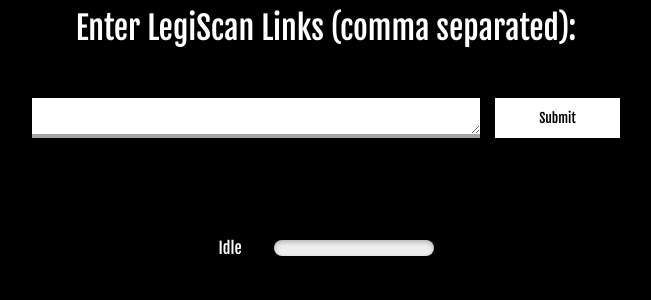
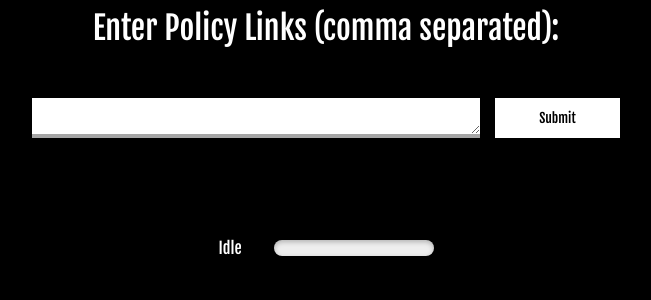
Before and after one commit to Urban-Indigenous-Collective/Policy-Tracker-OOP, a Flask app: page / in a window 1280 px wide. Shown: the top 300 px of the page, without its empty margins (314-965 px from the left). Run offline with Flask 3, Linux system fonts and the light colour scheme; parts of the project's set-up code (start-up, migrations or seed data) failed here and were passed over.

Commit message:
Updated index.html

```diff
--- a/templates/index.html
+++ b/templates/index.html
@@ -68,7 +68,7 @@
 </head>
 <body style="background-color: #000; color: #fff">
     <div>
-        <h1 class="app-label" for="links">Enter LegiScan Links (comma separated):</h1>
+        <h1 class="app-label" for="links">Enter Policy Links (comma separated):</h1>
 
         <form class="app-form">
             <textarea class="app-input" type="text" id="links" name="links"></textarea>
```
